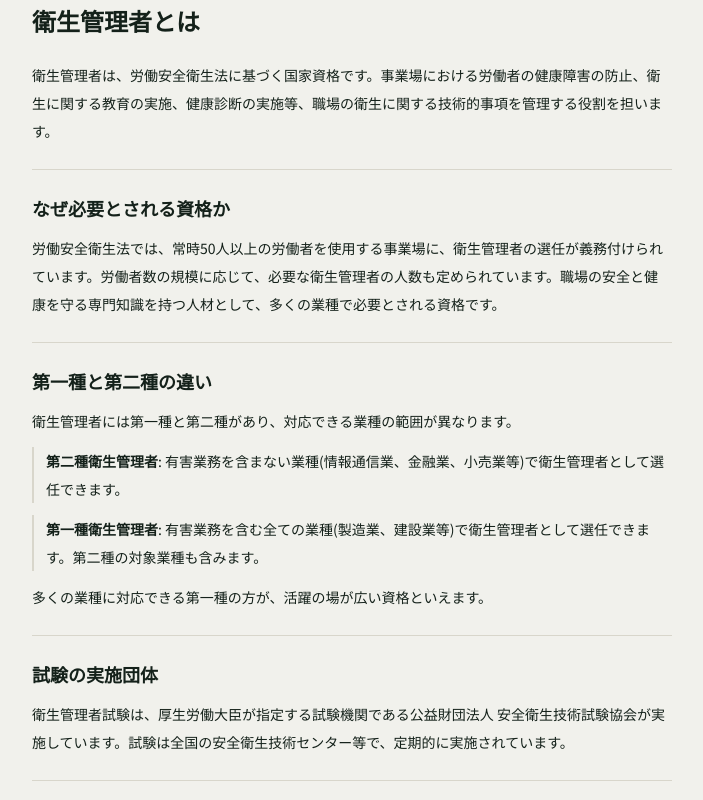
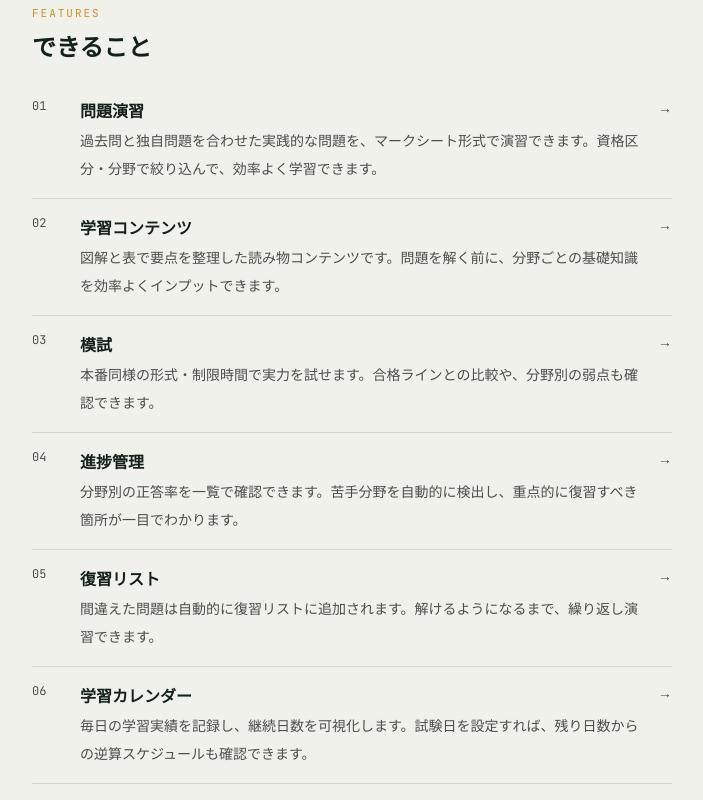
Before and after one commit to terabeakihito-debug/HygieneManagerCertification, a Next.js app: page / in a window 1280 px wide. Shown: the part 680-1480 px from the top of the page, without its empty margins (288-991 px from the left). Built offline with nearby package versions, Linux system fonts and the light colour scheme; no server answers.

Commit message:
Add features section to homepage explaining service capabilities

```diff
--- a/src/app/page.tsx
+++ b/src/app/page.tsx
@@ -2,6 +2,45 @@ import Link from "next/link";
 import { CrossMark } from "@/components/ui/CrossMark";
 
 const EXAM_ORG_HREF = "https://www.exam.or.jp/";
+
+const FEATURES = [
+  {
+    no: "01",
+    title: "問題演習",
+    href: "/practice",
+    body: "過去問と独自問題を合わせた実践的な問題を、マークシート形式で演習できます。資格区分・分野で絞り込んで、効率よく学習できます。",
+  },
+  {
+    no: "02",
+    title: "学習コンテンツ",
+    href: "/learn",
+    body: "図解と表で要点を整理した読み物コンテンツです。問題を解く前に、分野ごとの基礎知識を効率よくインプットできます。",
+  },
+  {
+    no: "03",
+    title: "模試",
+    href: "/mock-exams",
+    body: "本番同様の形式・制限時間で実力を試せます。合格ラインとの比較や、分野別の弱点も確認できます。",
+  },
+  {
+    no: "04",
+    title: "進捗管理",
+    href: "/progress",
+    body: "分野別の正答率を一覧で確認できます。苦手分野を自動的に検出し、重点的に復習すべき箇所が一目でわかります。",
+  },
+  {
+    no: "05",
+    title: "復習リスト",
+    href: "/review",
+    body: "間違えた問題は自動的に復習リストに追加されます。解けるようになるまで、繰り返し演習できます。",
+  },
+  {
+    no: "06",
+    title: "学習カレンダー",
+    href: "/calendar",
+    body: "毎日の学習実績を記録し、継続日数を可視化します。試験日を設定すれば、残り日数からの逆算スケジュールも確認できます。",
+  },
+] as const;
 
 const HERO_LINKS = [
   { href: "#about", label: "衛生管理者とは" },
@@ -90,6 +129,34 @@ export default function HomePage() {
       </section>
 
       <main className="mx-auto flex max-w-2xl flex-col gap-10 px-4 py-16 sm:py-20">
+        <section id="features" className="flex scroll-mt-6 flex-col gap-5">
+          <div>
+            <p className="font-mono text-[11px] tracking-[0.18em] text-amber">FEATURES</p>
+            <h2 className="mt-2 text-2xl font-bold">できること</h2>
+          </div>
+          <ul>
+            {FEATURES.map((feature) => (
+              <li key={feature.no}>
+                <Link
+                  href={feature.href}
+                  className="progress-row flex items-start gap-4 py-4 text-ink no-underline"
+                >
+                  <span className="w-8 shrink-0 font-mono text-xs tabular-nums text-graphite">
+                    {feature.no}
+                  </span>
+                  <div className="min-w-0 flex-1">
+                    <h3 className="font-display text-base font-bold">{feature.title}</h3>
+                    <p className="mt-1 text-sm leading-7 text-graphite">{feature.body}</p>
+                  </div>
+                  <span className="shrink-0 font-mono text-sm text-graphite" aria-hidden>
+                    →
+                  </span>
+                </Link>
+              </li>
+            ))}
+          </ul>
+        </section>
+
         <section id="about" className="flex scroll-mt-6 flex-col gap-6 text-sm leading-7 text-ink">
           <h2 className="text-2xl font-bold">衛生管理者とは</h2>
           <p>
```
